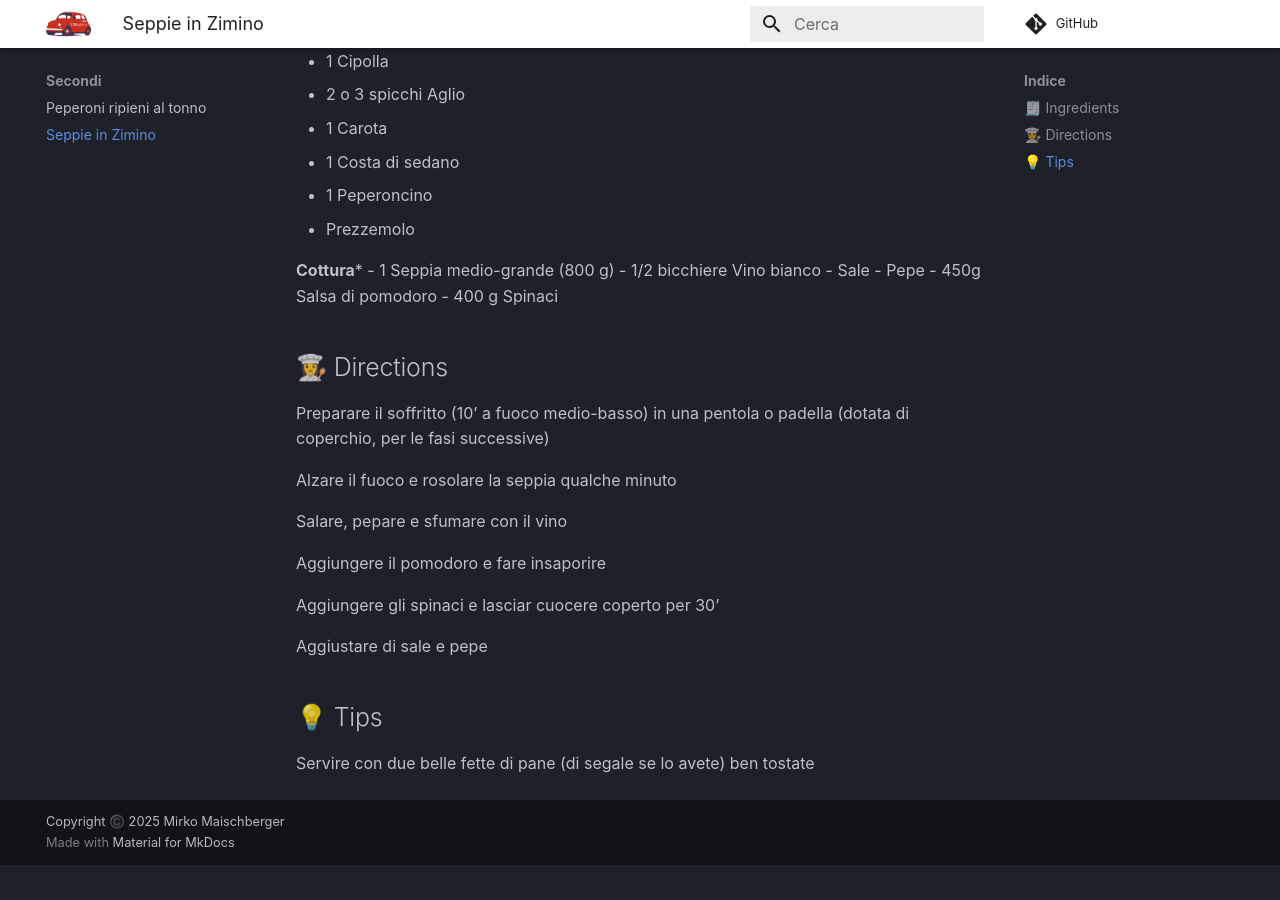
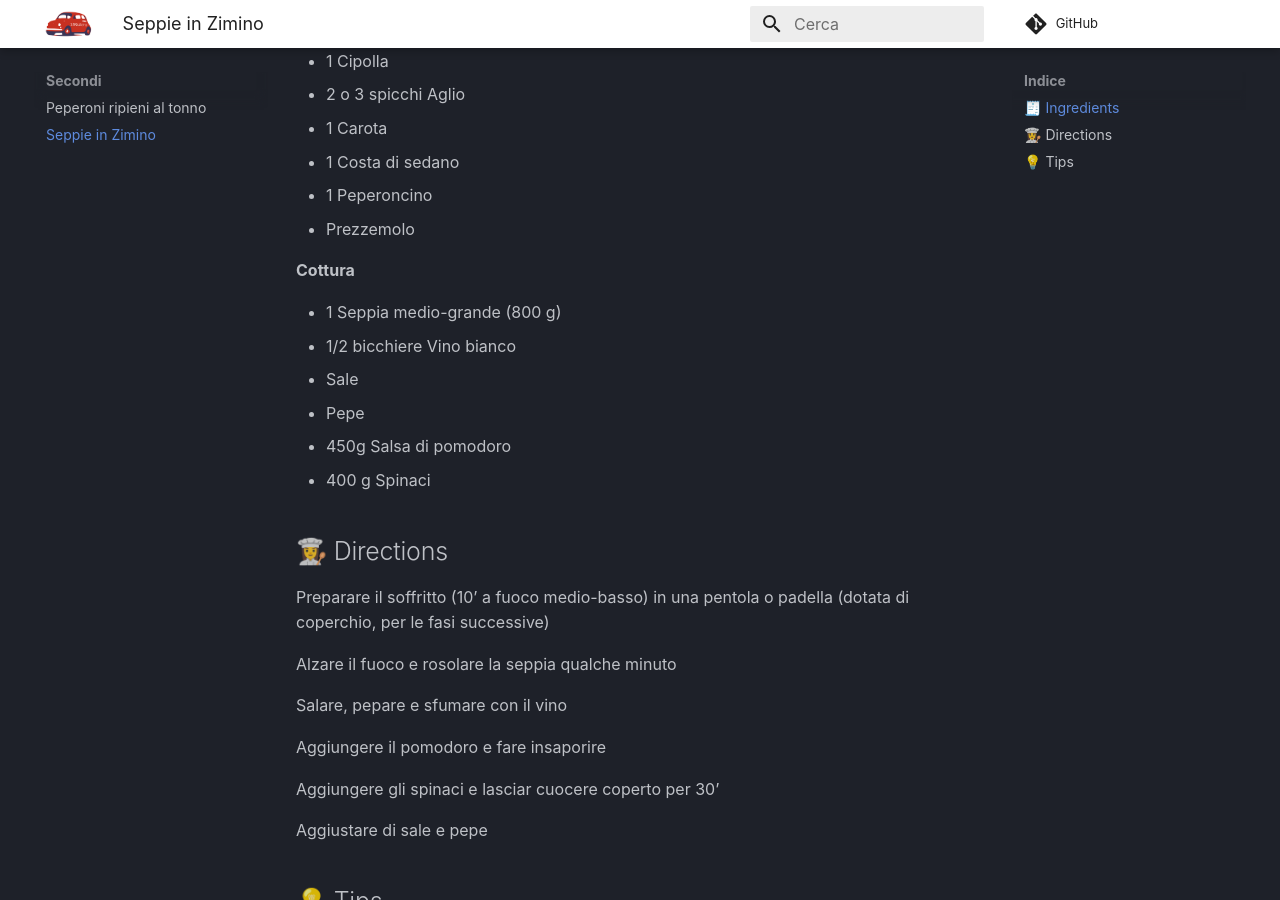
Before and after one commit to baol/recipes, an MkDocs documentation site: the page built from docs/Secondi/Seppie in Zimino.md, in a window 1280 px wide and 900 px high, scrolled down 1082 px. Built offline with MkDocs 1.6.1 and Material for MkDocs 9.7.7, drawn with Linux system fonts in a browser that asks for light colours; some web fonts are replaced; comment, search, counter and statistics services are not loaded; before the commit the page ends 1947 px from its top, so only the background shows below that.

Commit message:
Fix formatting

```diff
--- a/docs/Secondi/Seppie in Zimino.md
+++ b/docs/Secondi/Seppie in Zimino.md
@@ -20,7 +20,8 @@ tags:
 - 1 Peperoncino
 - Prezzemolo
 
-**Cottura***
+**Cottura**
+
 - 1 Seppia medio-grande (800 g)
 - 1/2 bicchiere Vino bianco
 - Sale
```
